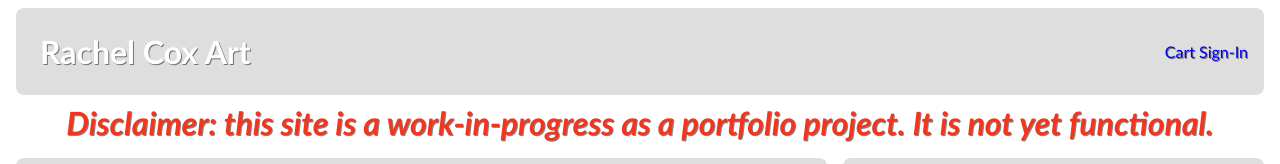
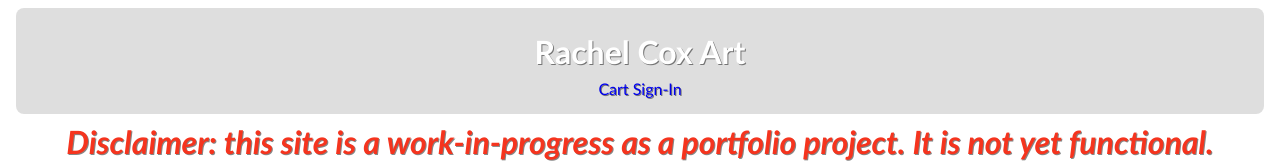
Before and after one commit to thmscly/rachel-cox-art-shopping-app, a React (Create React App) app: page / in a window 1280 px wide. Shown: the top 164 px of the page. Built offline with nearby package versions, Linux system fonts and the light colour scheme.

Commit message:
changed .row.center in index.css to align-items: center, flex-direction: column, align-content: center

```diff
--- a/src/index.css
+++ b/src/index.css
@@ -48,7 +48,8 @@ a {
 
 .row.center {
   align-items: center;
-  display: flex;
+  flex-direction: column;
+  align-content: center;
 }
 
 img.small {
```
